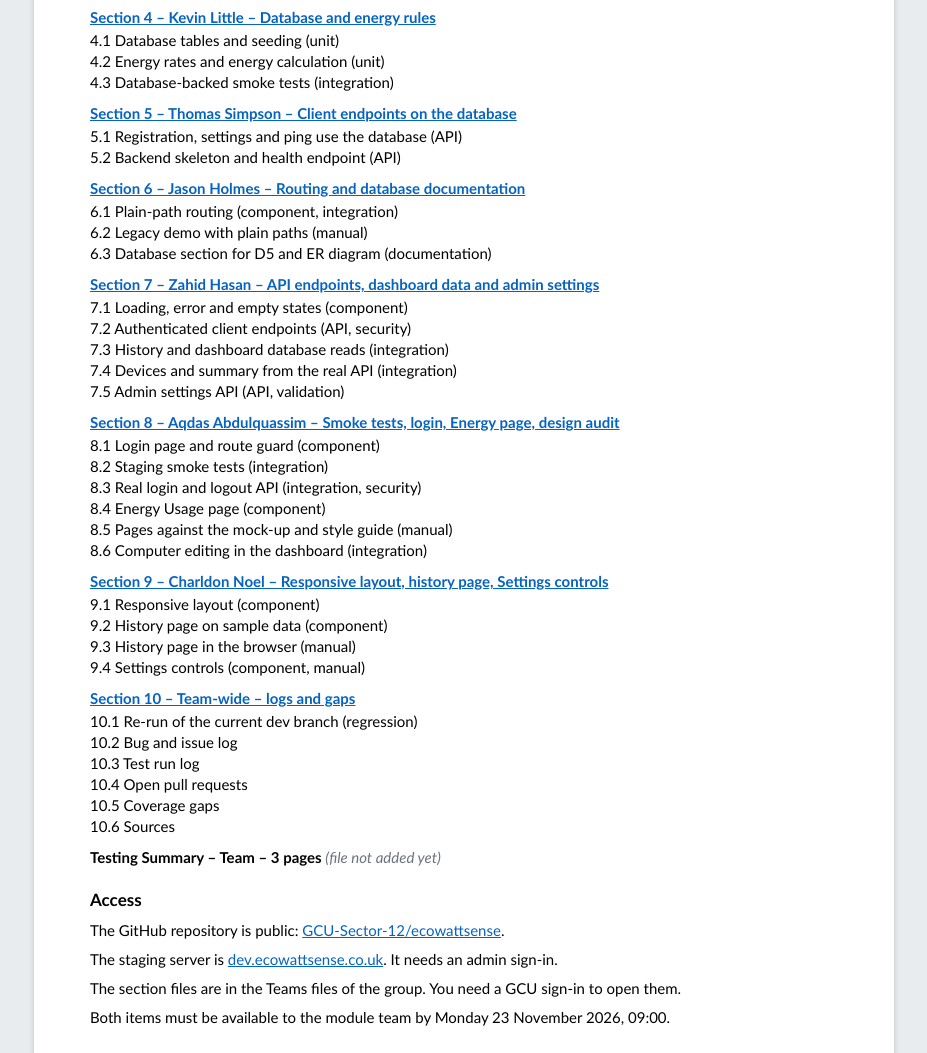
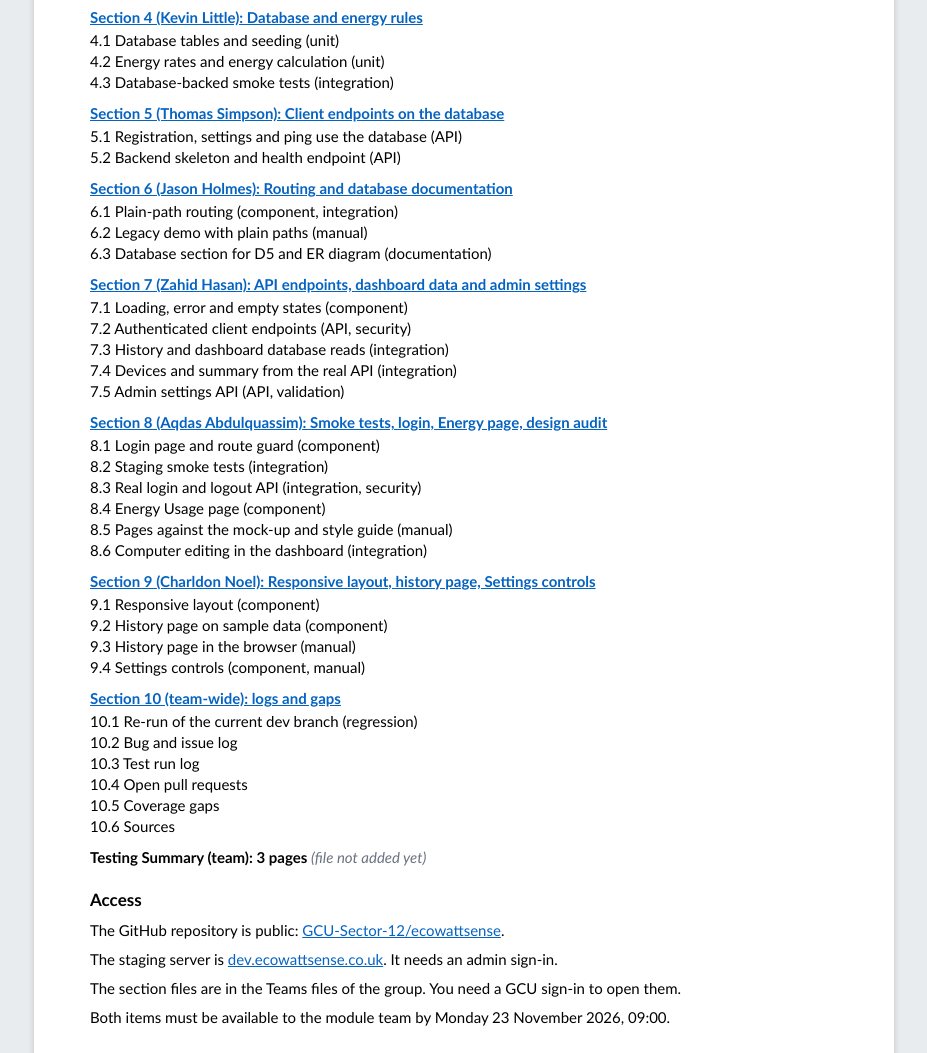
Before and after one commit to GCU-Sector-12/ecowattsense-testing-evidence, a plain HTML site: page index.html in a window 1280 px wide. Shown: the part 890-1943 px from the top of the page, without its empty margins (176-1103 px from the left). Drawn offline with Linux system fonts and the light colour scheme.

Commit message:
Write the section titles without dashes, as in the index document
Co-Authored-By: Claude Opus 5.5 <noreply@anthropic.com>

```diff
--- a/index.html
+++ b/index.html
@@ -37,7 +37,7 @@
 
     <h3>Index</h3>
       <div class="section" data-section="2">
-        <p class="head"><span class="title">Section 2 – Ruslan Novosad – Windows client</span> <span class="pdf"><span class="wait">(file not added yet)</span></span></p>
+        <p class="head"><span class="title">Section 2 (Ruslan Novosad): Windows client</span> <span class="pdf"><span class="wait">(file not added yet)</span></span></p>
         <ul>
         <li>2.1 State classification and report contract (unit)</li>
         <li>2.2 Device identity regression (unit, regression)</li>
@@ -51,7 +51,7 @@
         </ul>
       </div>
       <div class="section" data-section="3">
-        <p class="head"><span class="title">Section 3 – Dariusz Jaroch – CI, staging environment and data, admin API, dashboard data, energy prototype</span> <span class="pdf"><span class="wait">(file not added yet)</span></span></p>
+        <p class="head"><span class="title">Section 3 (Dariusz Jaroch): CI, staging environment and data, admin API, dashboard data, energy prototype</span> <span class="pdf"><span class="wait">(file not added yet)</span></span></p>
         <ul>
         <li>3.1 Report schema check and CI on every pull request (unit, CI)</li>
         <li>3.2 Dashboard history, labels, settings and installer components (component)</li>
@@ -69,7 +69,7 @@
         </ul>
       </div>
       <div class="section" data-section="4">
-        <p class="head"><span class="title">Section 4 – Kevin Little – Database and energy rules</span> <span class="pdf"><span class="wait">(file not added yet)</span></span></p>
+        <p class="head"><span class="title">Section 4 (Kevin Little): Database and energy rules</span> <span class="pdf"><span class="wait">(file not added yet)</span></span></p>
         <ul>
         <li>4.1 Database tables and seeding (unit)</li>
         <li>4.2 Energy rates and energy calculation (unit)</li>
@@ -77,14 +77,14 @@
         </ul>
       </div>
       <div class="section" data-section="5">
-        <p class="head"><span class="title">Section 5 – Thomas Simpson – Client endpoints on the database</span> <span class="pdf"><span class="wait">(file not added yet)</span></span></p>
+        <p class="head"><span class="title">Section 5 (Thomas Simpson): Client endpoints on the database</span> <span class="pdf"><span class="wait">(file not added yet)</span></span></p>
         <ul>
         <li>5.1 Registration, settings and ping use the database (API)</li>
         <li>5.2 Backend skeleton and health endpoint (API)</li>
         </ul>
       </div>
       <div class="section" data-section="6">
-        <p class="head"><span class="title">Section 6 – Jason Holmes – Routing and database documentation</span> <span class="pdf"><span class="wait">(file not added yet)</span></span></p>
+        <p class="head"><span class="title">Section 6 (Jason Holmes): Routing and database documentation</span> <span class="pdf"><span class="wait">(file not added yet)</span></span></p>
         <ul>
         <li>6.1 Plain-path routing (component, integration)</li>
         <li>6.2 Legacy demo with plain paths (manual)</li>
@@ -92,7 +92,7 @@
         </ul>
       </div>
       <div class="section" data-section="7">
-        <p class="head"><span class="title">Section 7 – Zahid Hasan – API endpoints, dashboard data and admin settings</span> <span class="pdf"><span class="wait">(file not added yet)</span></span></p>
+        <p class="head"><span class="title">Section 7 (Zahid Hasan): API endpoints, dashboard data and admin settings</span> <span class="pdf"><span class="wait">(file not added yet)</span></span></p>
         <ul>
         <li>7.1 Loading, error and empty states (component)</li>
         <li>7.2 Authenticated client endpoints (API, security)</li>
@@ -102,7 +102,7 @@
         </ul>
       </div>
       <div class="section" data-section="8">
-        <p class="head"><span class="title">Section 8 – Aqdas Abdulquassim – Smoke tests, login, Energy page, design audit</span> <span class="pdf"><span class="wait">(file not added yet)</span></span></p>
+        <p class="head"><span class="title">Section 8 (Aqdas Abdulquassim): Smoke tests, login, Energy page, design audit</span> <span class="pdf"><span class="wait">(file not added yet)</span></span></p>
         <ul>
         <li>8.1 Login page and route guard (component)</li>
         <li>8.2 Staging smoke tests (integration)</li>
@@ -113,7 +113,7 @@
         </ul>
       </div>
       <div class="section" data-section="9">
-        <p class="head"><span class="title">Section 9 – Charldon Noel – Responsive layout, history page, Settings controls</span> <span class="pdf"><span class="wait">(file not added yet)</span></span></p>
+        <p class="head"><span class="title">Section 9 (Charldon Noel): Responsive layout, history page, Settings controls</span> <span class="pdf"><span class="wait">(file not added yet)</span></span></p>
         <ul>
         <li>9.1 Responsive layout (component)</li>
         <li>9.2 History page on sample data (component)</li>
@@ -122,7 +122,7 @@
         </ul>
       </div>
       <div class="section" data-section="10">
-        <p class="head"><span class="title">Section 10 – Team-wide – logs and gaps</span> <span class="pdf"><span class="wait">(file not added yet)</span></span></p>
+        <p class="head"><span class="title">Section 10 (team-wide): logs and gaps</span> <span class="pdf"><span class="wait">(file not added yet)</span></span></p>
         <ul>
         <li>10.1 Re-run of the current dev branch (regression)</li>
         <li>10.2 Bug and issue log</li>
@@ -133,7 +133,7 @@
         </ul>
       </div>
       <div class="section" data-section="S">
-        <p class="head"><span class="title">Testing Summary – Team – 3 pages</span> <span class="pdf"><span class="wait">(file not added yet)</span></span></p>
+        <p class="head"><span class="title">Testing Summary (team): 3 pages</span> <span class="pdf"><span class="wait">(file not added yet)</span></span></p>
       </div>
 
     <h3>Access</h3>
```
